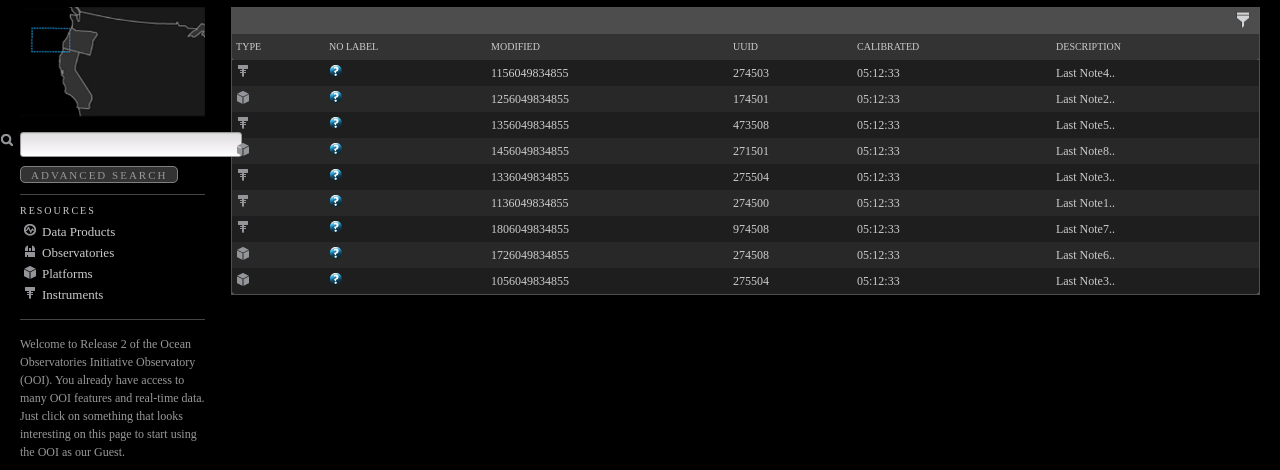
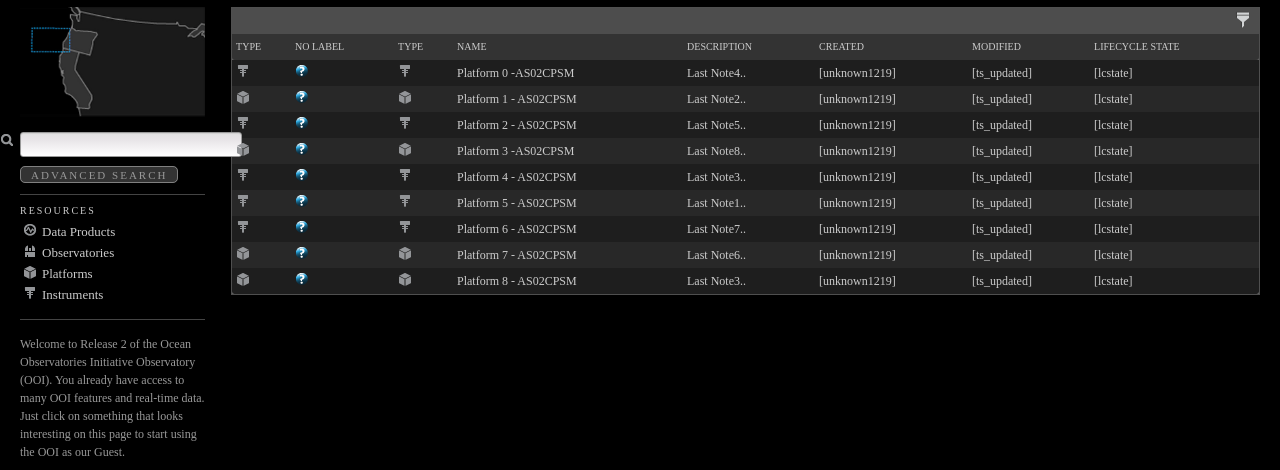
Before and after one commit to ooici/ion-ux, a Flask app: page /dev/datatable in a window 1280 px wide. Shown: the part 71-541 px from the top of the page. Run offline with Flask 2, Linux system fonts and the light colour scheme; data that the repository does not hold is empty; style sheets or scripts are compiled from the project's sources; parts of the project's set-up code (start-up, migrations or seed data) failed here and were passed over; some libraries are stand-ins or nearby versions; some web fonts are replaced.

Commit message:
Fixed bug in 'type_indicator' that got the wrong 'resource_type'.

```diff
--- a/static/js/ux-views-datatable.js
+++ b/static/js/ux-views-datatable.js
@@ -144,7 +144,7 @@
     },
 
     type_indicator: function(obj){
-        var resource_type = obj.aData[1];
+        var resource_type = obj.aData[obj.iDataColumn];
         switch(resource_type){
             case "InstrumentDevice":
                 var status_css = 'instrument_mini';
--- a/templates/dev_datatable.html
+++ b/templates/dev_datatable.html
@@ -16,12 +16,14 @@
 
     <script id="TABLE_56789">
     var TABLE_56789=[
-        ["icon_ooi", "Type", "type_", "T20", "0"],
-        ["icon_ooi", "NO LABEL", "aggregated_status", "T20", "0"],
-        ["text_short_ooi", "Modified", "timestamp", "T11", "0"],
-        ["text_short_ooi", "UUID", "uuid", "T12", "2"],
-        ["text_short_ooi", "Calibrated", "last_calibration_datetime", "T14", "2"],
-        ["text_extended_ooi", "Description", "description", "T16", "2"]
+        ["icon_ooi", "Type", "type_", "T04", "0", "level-zero"],
+        ["icon_ooi", "NO LABEL", "aggregated_status", "T01", "0", "level-zero"],
+        ["icon_ooi", "Type", "type_", "T04", "0", "level-zero"],
+        ["text_short_ooi", "Name", "name", "T05", "0", "level-zero"],
+        ["text_extended_ooi", "Description", "description", "T09", "0", "level-zero"],
+        ["text_short_ooi", "Created", "unknown1219", "T10", "2", "level-two"],
+        ["text_short_ooi", "Modified", "ts_updated", "T11", "0", "level-zero"],
+        ["text_short_ooi", "Lifecycle State", "lcstate", "T13", "0", "level-zero"]
     ];
     </script>
 {% endblock %}
```
